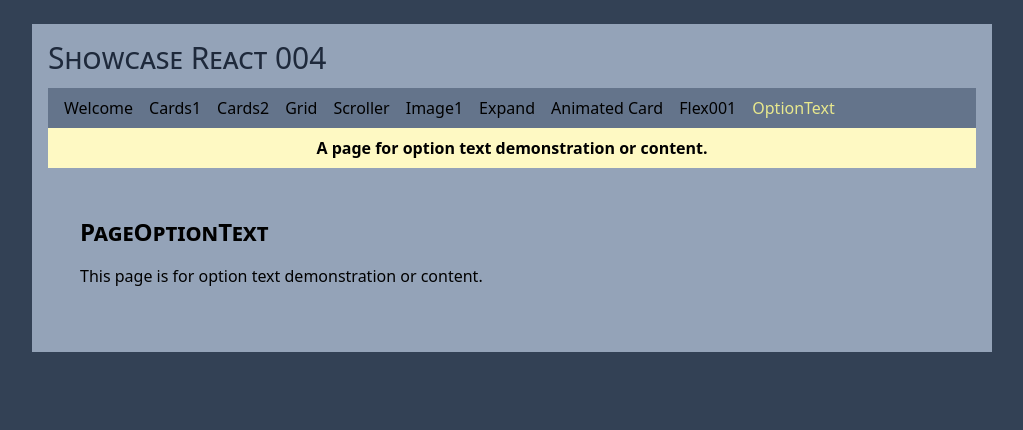
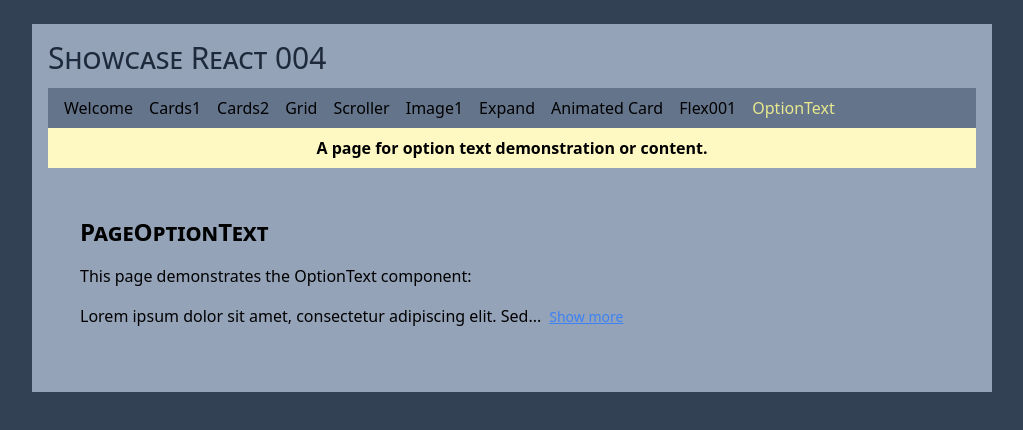
Before and after one commit to epx-edta/showcase-react-004, a React (Vite) app: page /option-text in a window 1280 px wide. Shown: the top 430 px of the page, without its empty margins (128-1151 px from the left). Built offline with nearby package versions, Linux system fonts and the light colour scheme.

Commit message:
basic component

```diff
--- /dev/null
+++ b/src/components/OptionText.tsx
@@ -0,0 +1,28 @@
+import React, { useState } from "react";
+
+interface OptionTextProps {
+  text: string;
+  limit: number;
+}
+
+const OptionText: React.FC<OptionTextProps> = ({ text, limit }) => {
+  const [showMore, setShowMore] = useState(false);
+  const isTruncated = text.length > limit;
+  const displayText = showMore || !isTruncated ? text : text.slice(0, limit) + "...";
+
+  return (
+    <div>
+      <span>{displayText}</span>
+      {isTruncated && (
+        <button
+          className="ml-2 text-blue-500 underline cursor-pointer text-sm"
+          onClick={() => setShowMore((prev) => !prev)}
+        >
+          {showMore ? "Show less" : "Show more"}
+        </button>
+      )}
+    </div>
+  );
+};
+
+export default OptionText;
--- a/src/pages/PageOptionText.tsx
+++ b/src/pages/PageOptionText.tsx
@@ -1,10 +1,15 @@
 import React from "react";
+import OptionText from "../components/OptionText";
 
 const PageOptionText: React.FC = () => {
   return (
     <div className="p-8">
       <h1 className="text-2xl font-bold mb-4">PageOptionText</h1>
-      <p>This page is for option text demonstration or content.</p>
+      <p className="mb-4">This page demonstrates the OptionText component:</p>
+      <OptionText
+        text="Lorem ipsum dolor sit amet, consectetur adipiscing elit. Sed do eiusmod tempor incididunt ut labore et dolore magna aliqua. Ut enim ad minim veniam, quis nostrud exercitation ullamco laboris nisi ut aliquip ex ea commodo consequat."
+        limit={60}
+      />
     </div>
   );
 };
```
